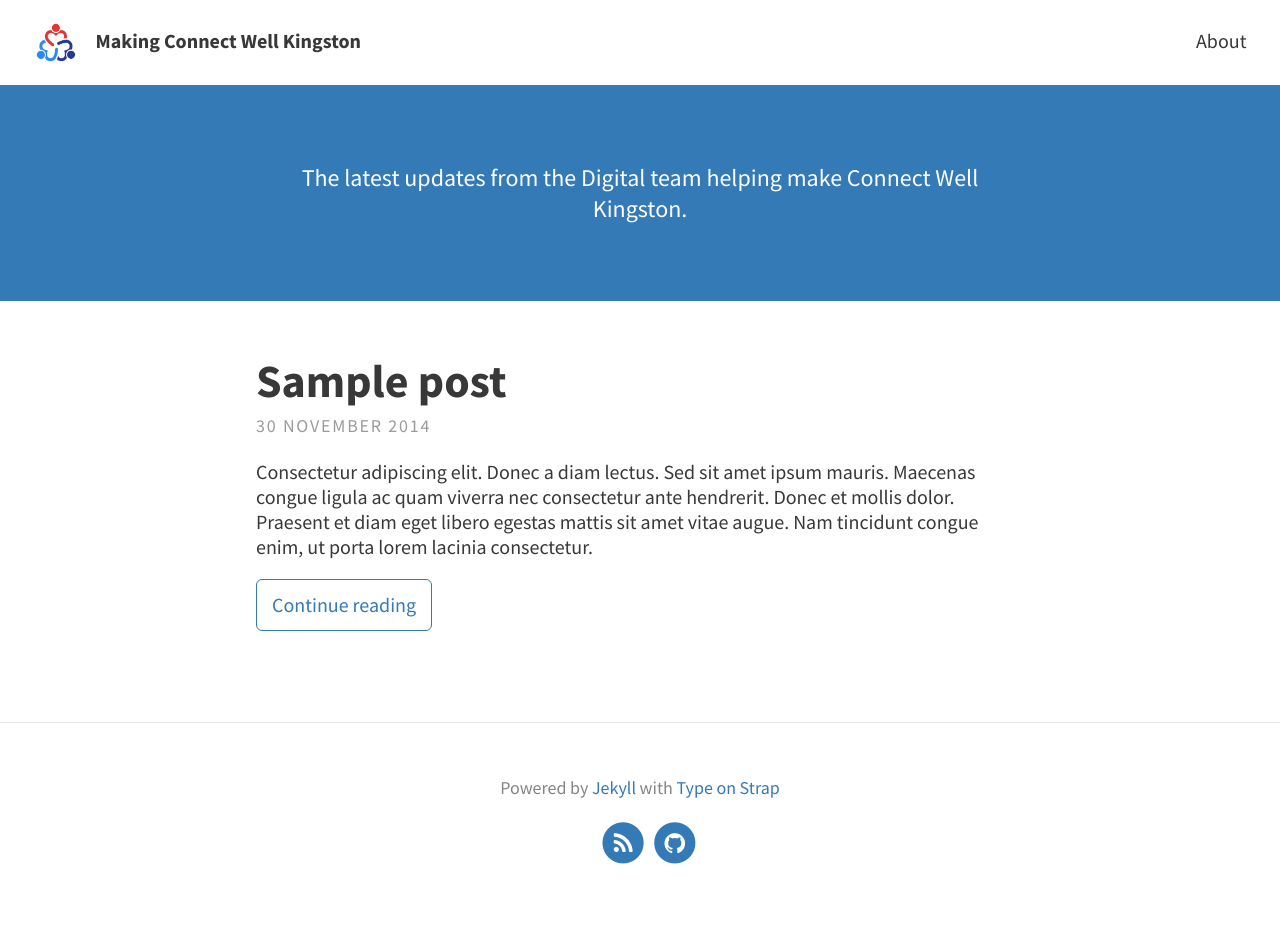
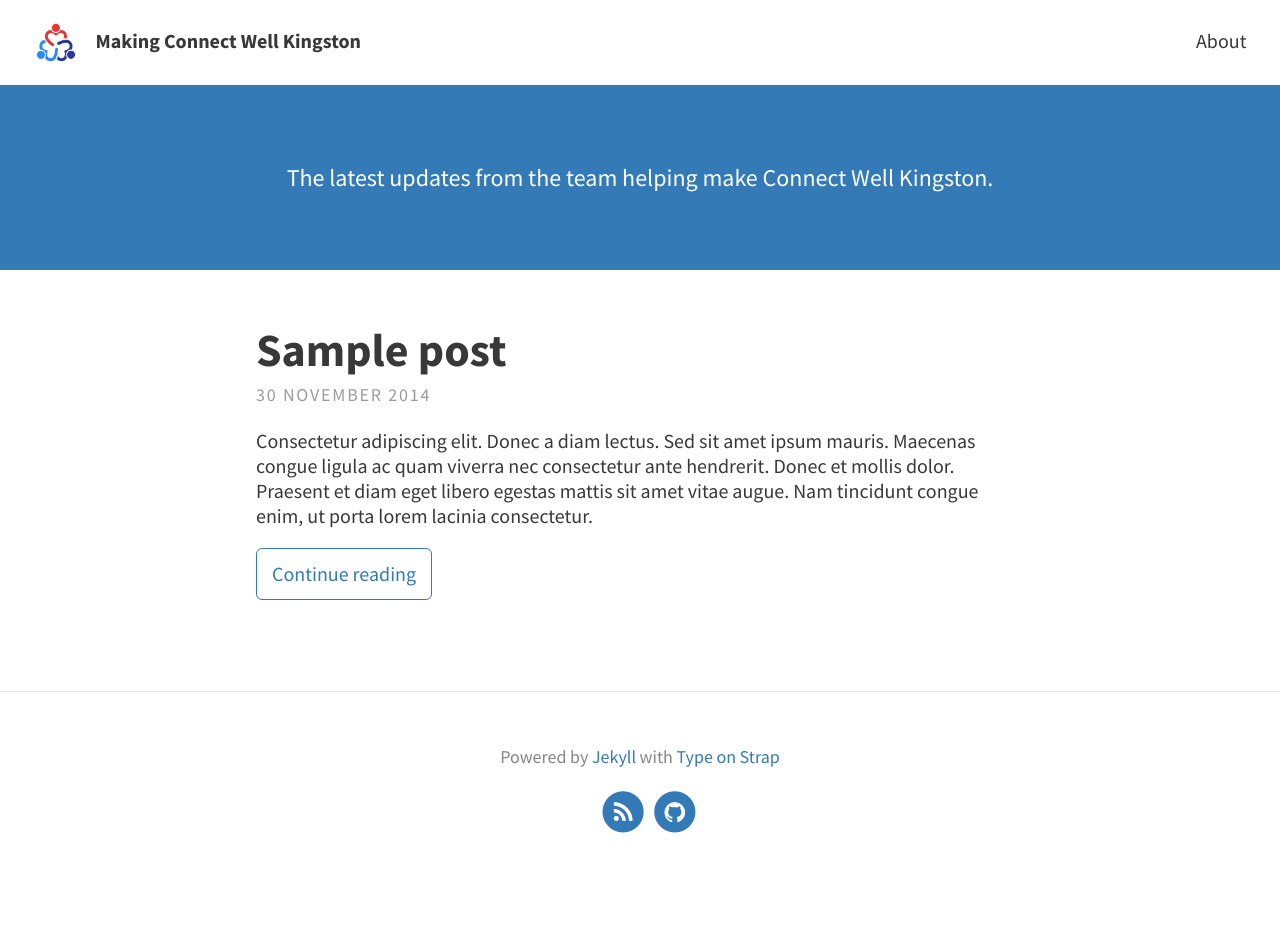
Before and after one commit to RoyalBoroughKingston/connectedkingston, a Jekyll site: the page built from index.html, in a window 1280 px wide. Built offline with Jekyll 4.4.1, drawn with Linux system fonts in a browser that asks for light colours; the list of posts is cut into pages by our own code; after the commit the page ends 906 px from its top, so only the background shows below that.

Commit message:
Update _config.yml

```diff
--- a/_config.yml
+++ b/_config.yml
@@ -1,6 +1,6 @@
 title: Making Connect Well Kingston
 logo: /assets/images/connect-well-kingston.png
-description: The latest updates from the Digital team helping make Connect Well Kingston.
+description: The latest updates from the team helping make Connect Well Kingston.
 show_downloads: false
 
 permalink: /blog/:year/:month/:title
@@ -14,7 +14,7 @@ theme_settings:
   gravatar: # Email MD5 hash
 
   # Header and footer text
-  header_text: The latest updates from the Digital team helping make Connect Well Kingston.
+  header_text: The latest updates from the team helping make Connect Well Kingston.
   header_text_feature_image:
   footer_text: >
    Powered by <a href="https://jekyllrb.com/">Jekyll</a> with <a href="https://github.com/sylhare/Type-on-Strap">Type on Strap</a>
```
